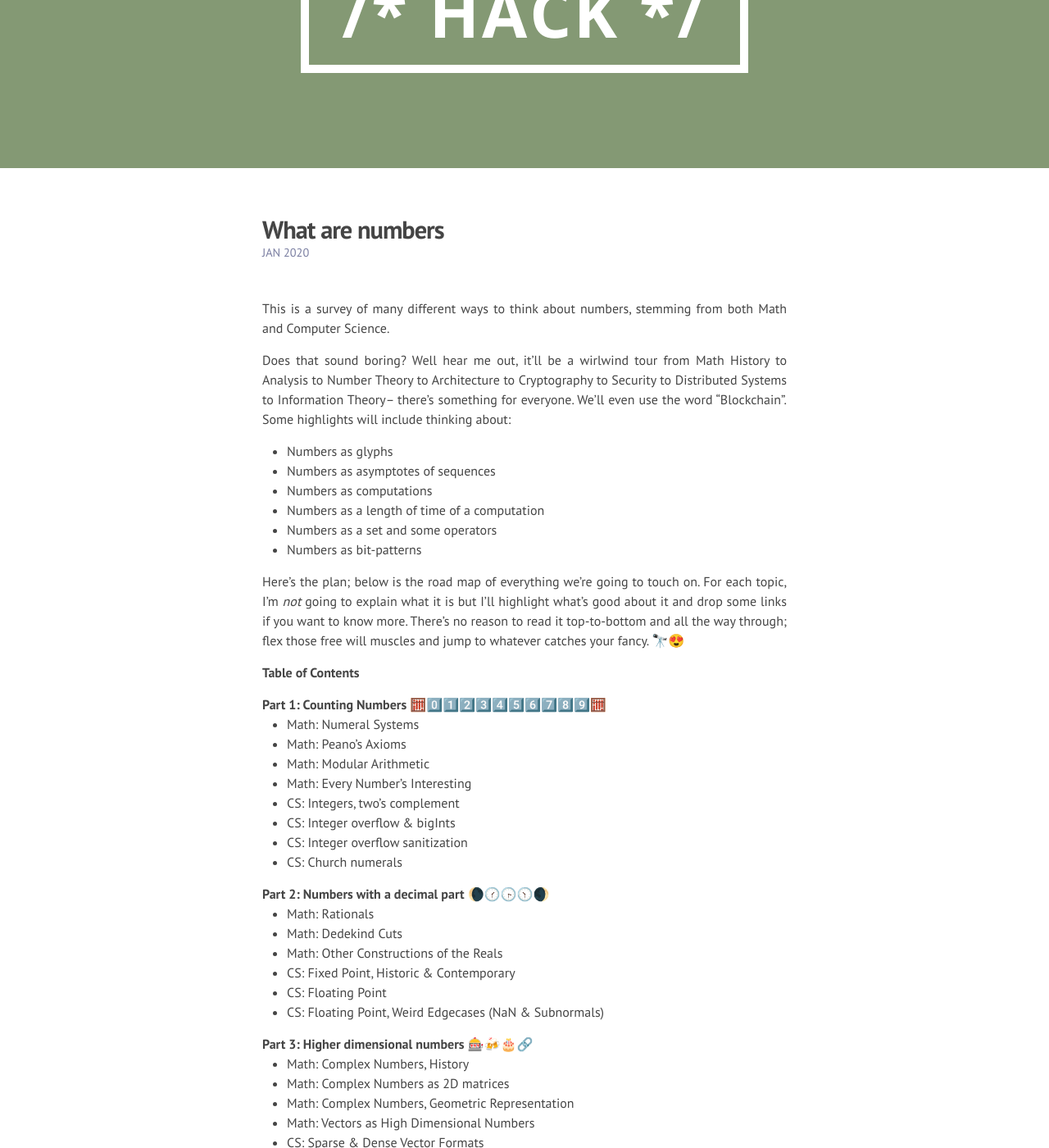
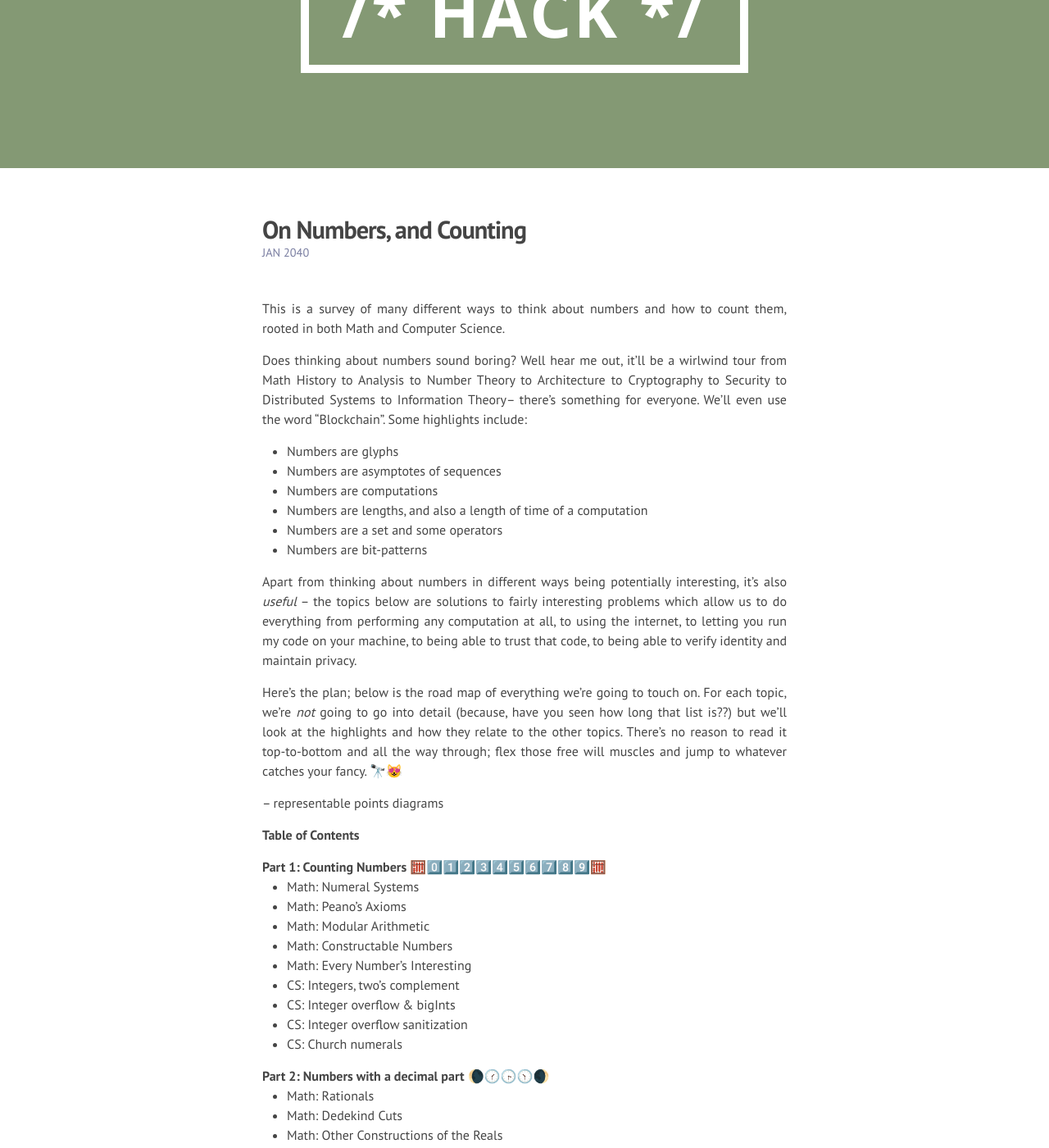
Before and after one commit to anniecherk/anniecherk.github.io, a Jekyll site: the page built from _posts/2020-12-28-numbers.markdown, in a window 1280 px wide and 1400 px high, scrolled down 245 px. Shown: the whole window at 82% size. Built offline with Jekyll 4.4.1, drawn with Linux system fonts in a browser that asks for light colours; nearby versions of some CDN libraries; some of the changed text lies outside the part shown.

Commit message:
unpublished numbers

````diff
--- a/_posts/2020-12-28-numbers.markdown
+++ b/_posts/2020-12-28-numbers.markdown
@@ -1,23 +1,28 @@
 ---
 layout: post
-title: "What are numbers"
-date: 2020-01-08
+title: "On Numbers, and Counting"
+date: 2040-01-03
 permalink: what-are-numbers
 categories: computers
 ---
 
-This is a survey of many different ways to think about numbers, stemming from both Math and Computer Science.
+This is a survey of many different ways to think about numbers and how to count them, rooted in both Math and Computer Science.
 
-Does that sound boring? Well hear me out, it'll be a wirlwind tour from Math History to Analysis to Number Theory to Architecture to Cryptography to Security to Distributed Systems to Information Theory-- there's something for everyone. We'll even use the word "Blockchain". Some highlights will include thinking about:
+Does thinking about numbers sound boring? Well hear me out, it'll be a wirlwind tour from Math History to Analysis to Number Theory to Architecture to Cryptography to Security to Distributed Systems to Information Theory-- there's something for everyone. We'll even use the word "Blockchain". Some highlights include:
 
-* Numbers as glyphs
-* Numbers as asymptotes of sequences
-* Numbers as computations
-* Numbers as a length of time of a computation
-* Numbers as a set and some operators
-* Numbers as bit-patterns
+* Numbers are glyphs
+* Numbers are asymptotes of sequences
+* Numbers are computations
+* Numbers are lengths, and also a length of time of a computation
+* Numbers are a set and some operators
+* Numbers are bit-patterns
 
-Here's the plan; below is the road map of everything we're going to touch on. For each topic, I'm *not* going to explain what it is but I'll highlight what's good about it and drop some links if you want to know more. There's no reason to read it top-to-bottom and all the way through; flex those free will muscles and jump to whatever catches your fancy. 🔭😍
+Apart from thinking about numbers in different ways being potentially interesting, it's also *useful* -- the topics below are solutions to fairly interesting problems which allow us to do everything from performing any computation at all, to using the internet, to letting you run my code on your machine, to being able to trust that code, to being able to verify identity and maintain privacy.
+
+Here's the plan; below is the road map of everything we're going to touch on. For each topic, we're *not* going to go into detail (because, have you seen how long that list is??) but we'll look at the highlights and how they relate to the other topics. There's no reason to read it top-to-bottom and all the way through; flex those free will muscles and jump to whatever catches your fancy. 🔭😻
+
+
+-- representable points diagrams
 
 **Table of Contents**
 
@@ -25,6 +30,7 @@
 * Math: Numeral Systems
 * Math: Peano's Axioms
 * Math: Modular Arithmetic
+* Math: Constructable Numbers
 * Math: Every Number's Interesting
 * CS: Integers, two's complement
 * CS: Integer overflow & bigInts
@@ -35,8 +41,9 @@
 * Math: Rationals
 * Math: Dedekind Cuts
 * Math: Other Constructions of the Reals
+* Math: Pi
 * CS: Fixed Point, Historic & Contemporary
-* CS: Floating Point
+* CS: Floating Point, Thank God for Standards
 * CS: Floating Point, Weird Edgecases (NaN & Subnormals)
 
 #### Part 3: Higher dimensional numbers 🎰🍻🎂🔗
@@ -44,16 +51,21 @@
 * Math: Complex Numbers as 2D matrices
 * Math: Complex Numbers, Geometric Representation
 * Math: Vectors as High Dimensional Numbers
+* Math: Quaternions
+* CS: Quaternions and 3-D graphics
 * CS: Sparse & Dense Vector Formats
-* CS: Vectors & SIMD Processing
+* CS: Vectors, SIMD & Broadword Processing
 
 #### Part 4: Things get weird 🤨🐴🐴🐴🦄🐴
 * Math: Polynomials are Vectors
 * Math: Matrices are Groups
 * Math: Groups & Rings & Fields
 * Math: Computable Numbers
-* Math: Logic
 * Math: Error Reducing Codes
+* Math: Surreal Numbers
+* Math: Hyperreal Numbers
+* Logic: Curry-Howard Isomorphism
+* Logic: SAT & SMT Solvers
 * Crypto: Groups Revisited
 * Crypto: Timing Attacks
 * CS: Numeric Instability, condition number of a matrix
@@ -63,30 +75,28 @@
 * CS: Distributed Counting, Consistent & Eventually Consistent
 * CS: Beyond Church Numerals: Counting with Circuit Encodings
 * CS: Unsafe Counting with Distributed Blockchains
-* CS: What is Physical RAM
+* CS: Numbers in Flight
+* CS: Physical RAM
+
+
 
 🏔🏔 **CHOOSE YOUR OWN ADVENTURE** 🌋🌋
 
 # Part 1: Counting Numbers
 
 ### Math: Numeral Systems
-First things first, let's talk about how counting numbers are 0, 1, 2, 3, etc. These is the [Hindu-Arabic representation](https://en.wikipedia.org/wiki/Hindu%E2%80%93Arabic_numeral_system) of numbers.
+We're used to the [Hindu-Arabic representation](https://en.wikipedia.org/wiki/Hindu%E2%80%93Arabic_numeral_system) of numbers (0, 1, 2, 3, 4, etc),
+and sometimes a positional numeral system like `IIIVXM`.
 
 For more info, see: [Numeral Systems](https://en.wikipedia.org/wiki/Numeral_system)
 
-### Math: Peano's axioms
-asdf
-
-## Math: Modular arithmetic
-asdf
-
-## CS: Integers, representation
-asdf
-
-## CS: Integer overflow & solution "bigint"
-asdf
-
-## CS: Church numerals
+### Math: Peano's Axioms
+### Math: Modular Arithmetic
+### Math: Every Number's Interesting
+### CS: Integers, two's complement
+### CS: Integer overflow & bigInts
+### CS: Integer overflow sanitization
+### CS: Church numerals
 asdf
 
 # Part 2: Numbers with a decimal part
@@ -97,22 +107,4 @@
 
 
 
-# Formatting notes
-
-[IEEE 754-2008](http://eng.umb.edu/~cuckov/classes/engin341/Reference/IEEE754.pdf)
-
-![](/images/floating_point_density.jpg)
-
-```
-1 sign bit | 5 exponent bits | 11 mantissa bits
-S            E E E E E         M M M M M M M M M M M
-```
-
-**Sidenote:**
-
-*emph*
-
->  quote
-
-<br/>
 -----
````
